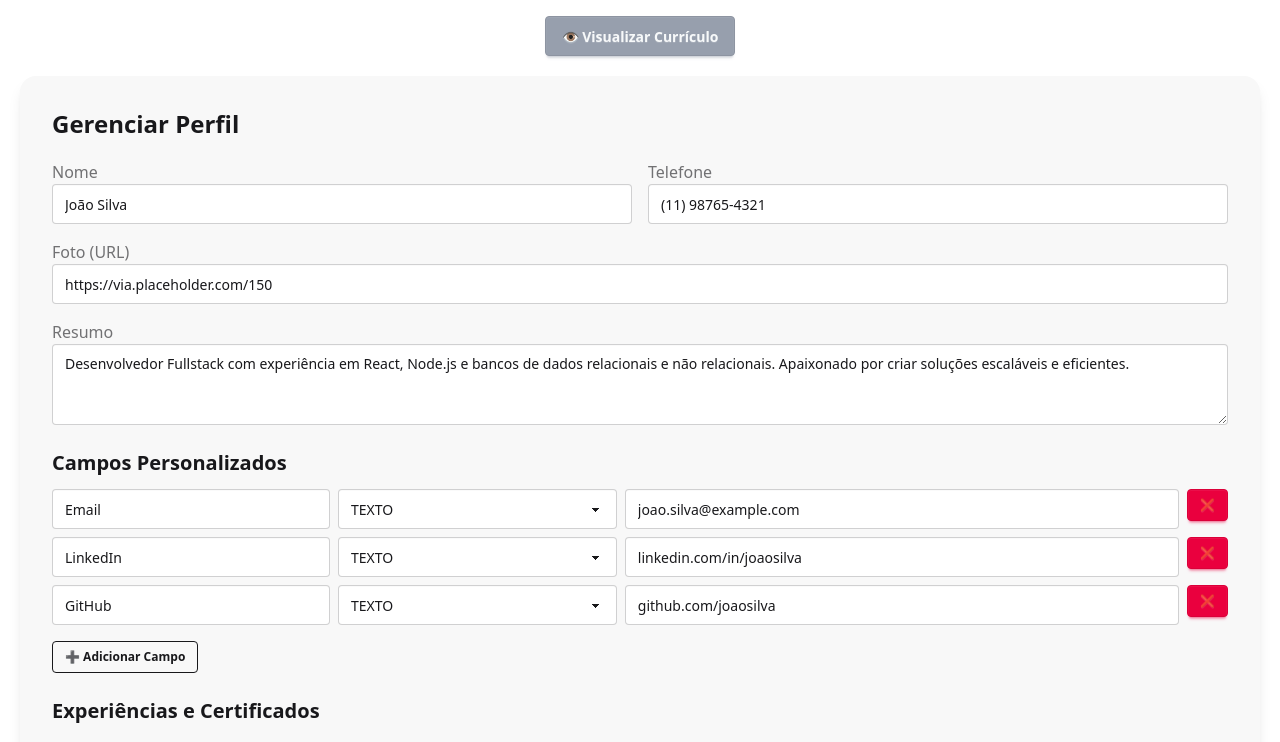
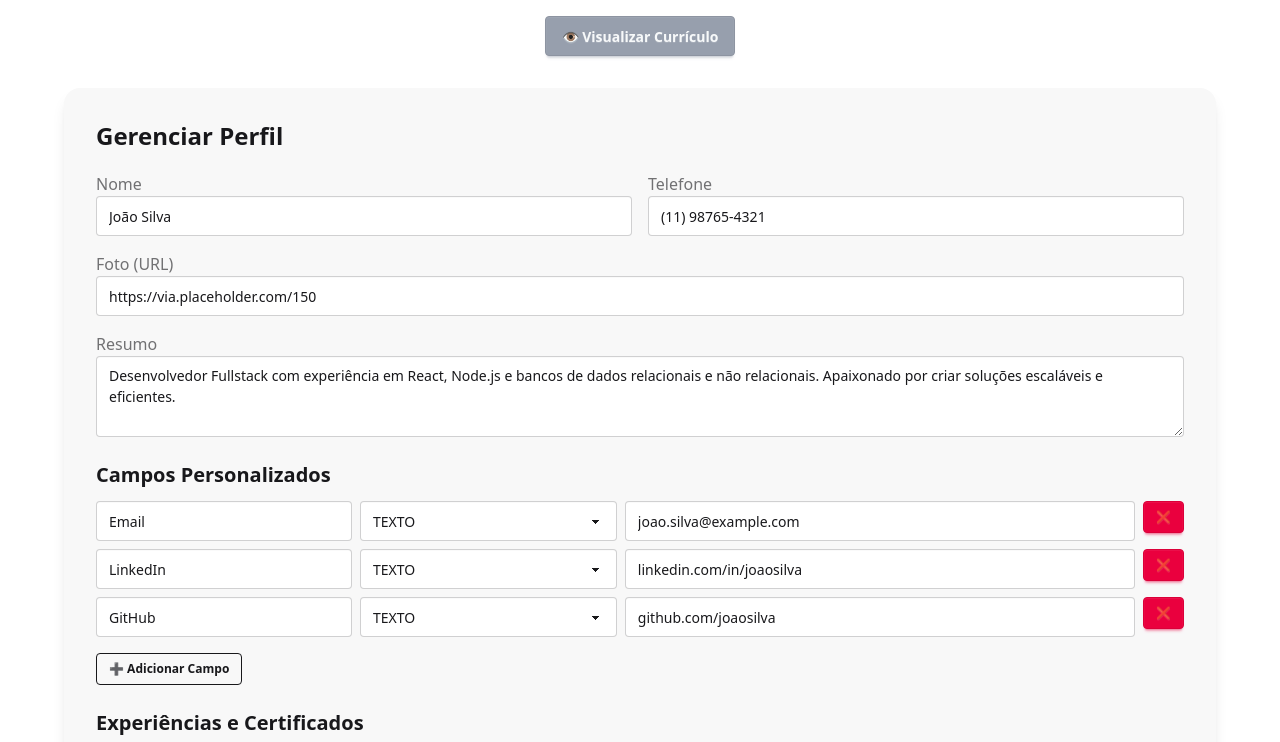
Before and after one commit to PDM7/CV, a React (Vite) app: page /perfil in a window 1280 px wide. Shown: the top 742 px of the page. Built offline with nearby package versions, Linux system fonts and the light colour scheme.

Commit message:
Limite de largura

```diff
--- a/src/pages/profile/components/PerfilForm.tsx
+++ b/src/pages/profile/components/PerfilForm.tsx
@@ -16,7 +16,7 @@ export default function PerfilForm({ perfil, setPerfil, onSave }: PerfilFormProp
   };
 
   return (
-    <div className="p-8 bg-base-200 rounded-2xl shadow-lg m-5">
+    <div className="p-8 bg-base-200 rounded-2xl shadow-lg m-5 curriculo-a4 max-w-6xl mx-auto my-8 ">
       <h2 className="text-2xl font-bold mb-5">Gerenciar Perfil</h2>
 
       {/* Seção principal */}
```
